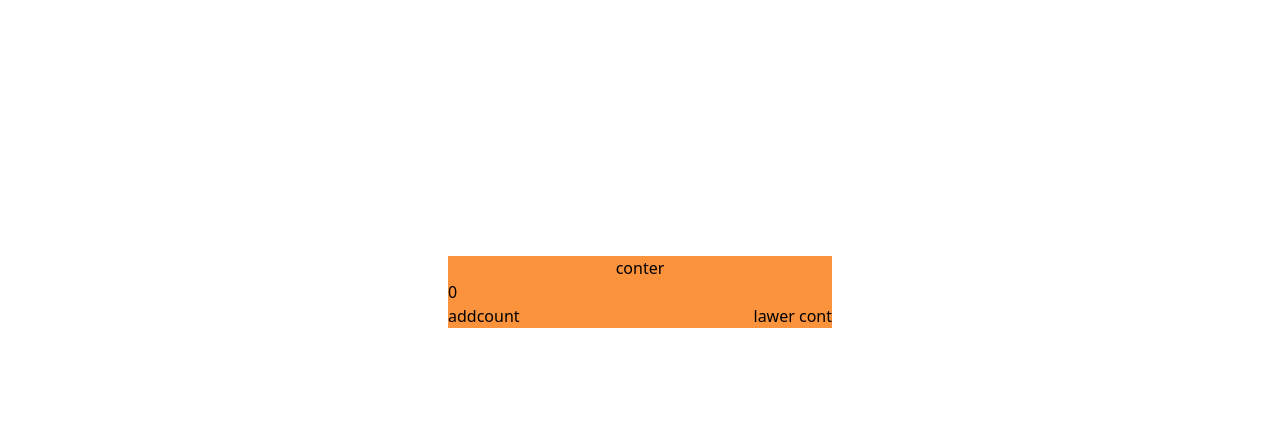
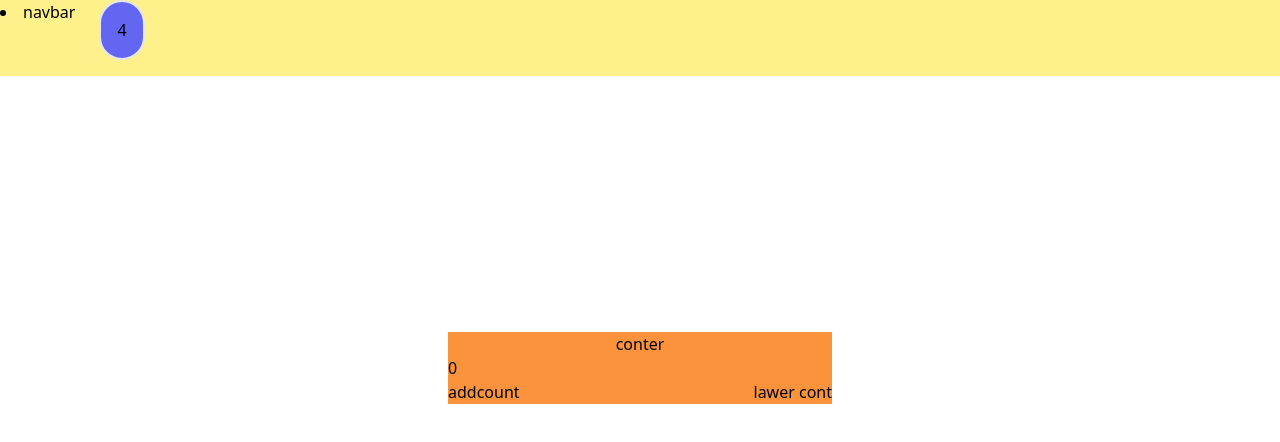
Before and after one commit to mohammadjalizi/learn-react, a React (Create React App) app: page / in a window 1280 px wide. Shown: the top 442 px of the page. Built offline with nearby package versions, Linux system fonts and the light colour scheme.

Commit message:
added project

```diff
--- a/src/App.js
+++ b/src/App.js
@@ -5,7 +5,7 @@ import './App.css';
 import React from 'react';
 import Conter from './Copmenen/couter/Conter';
 import Temp from './Copmenen/temps/Temp';
-
+import Navbar from './Copmenen/navbar/Navbar';
     class  App extends  React.Component {
 
 
@@ -80,6 +80,7 @@ this.code=25
 // }
       return (
         <div  className='  '>
+          <Navbar/>
  { this.state.age>18 ?  <Conter/> :   <Temp/>}
 
 
--- a/src/Copmenen/navbar/Navbar.jsx
+++ b/src/Copmenen/navbar/Navbar.jsx
@@ -4,16 +4,28 @@ export default class Navbar extends Component {
 constructor(prosp){
     super(prosp)
     this.state={
+nootif:[
+'number1',
+'number2',
 
-
-    }
+'number4',
+'number5',]
+   }
 
 }
 
 
   render() {
     return (
-      <div>Navbar</div>
+      <div className=' bg-yellow-200 '>
+
+<div className=' flex  '>
+<li> navbar</li>
+<span className=' mb-4 ml-6 rounded-full  border-[2px] p-4 bg-indigo-500  '>{this.state.nootif.length}</span>
+</div>
+
+
+      </div>
     )
   }
 }
```
